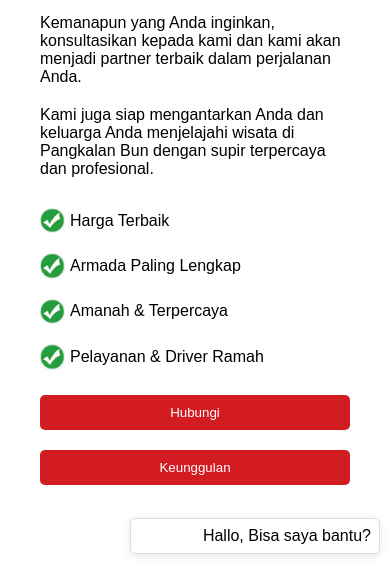
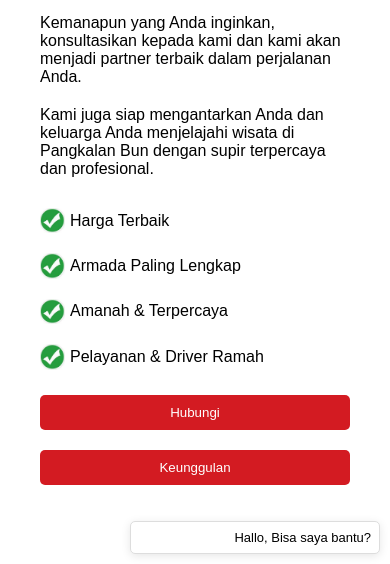
Before and after one commit to xSkullDev/retro-rental-mobil-pangkalan-bun, a plain HTML site: page index.html in a window 390 px wide. Shown: the part 280-844 px from the top of the page. Drawn offline with Linux system fonts and the light colour scheme.

Commit message:
Update Sewa Mobil.css

```diff
--- a/Sewa Mobil.css
+++ b/Sewa Mobil.css
@@ -805,32 +805,6 @@ footer p {
     }
 }
 
-/* Pop Up Pesan*/
-body {
-    font-family: Arial, sans-serif;
-}
-
-.pop-up-utama {
-    position: fixed;
-    bottom: 20px;
-    right: 20px;
-    max-width: 90%; /* Ensures the popup doesn't exceed 90% of the viewport width */
-    background-color: #fff;
-    box-shadow: 0 2px 10px rgba(0, 0, 0, 0.1);
-    border-radius: 5px;
-    overflow: hidden;
-    display: none; /* Initially hidden */
-    z-index: 1000; /* Ensures pop-up is above other content */
-    width: 300px;
-    border: 1px solid #ddd;
-    padding: 15px;
-}
-
-.pop-up-utama p {
-    margin: 0;
-    padding: 0;
-}
-
 /* Responsive Design */
 /* Pop Up Utama*/
 body {
@@ -847,9 +821,10 @@ body {
     overflow: hidden;
     display: block; /* Always visible */
     z-index: 1000;
-    width: 250px;
+    width: 200px;
     border: 1px solid #ddd;
     padding: 15px;
+    font-size: 13px;
 }
 
 .pop-up-utama p {
```
